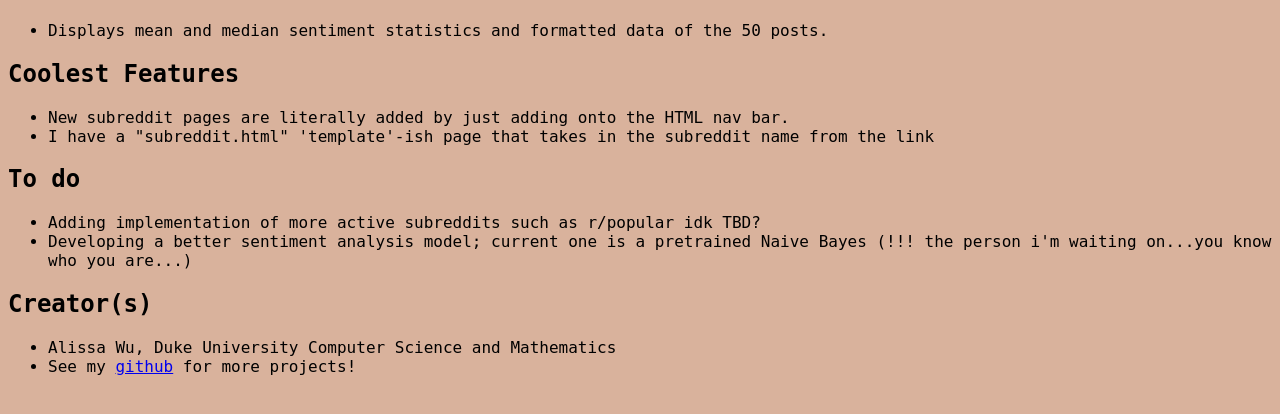
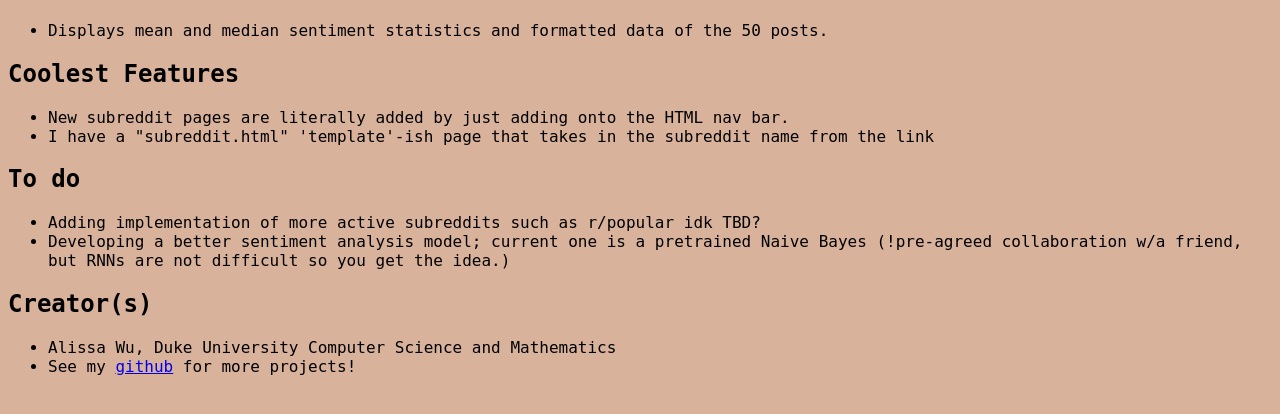
Before and after one commit to alissawu/realtime-reddit-sentiments, a Flask app: page / in a window 1280 px wide. Shown: the part 228-642 px from the top of the page. Run offline with Flask 3, Linux system fonts and the light colour scheme.

Commit message:
index update

```diff
--- a/templates/index.html
+++ b/templates/index.html
@@ -30,7 +30,7 @@
             <h2>To do</h2>
             <ul>
                 <li>Adding implementation of more active subreddits such as r/popular idk TBD?</li>
-                <li>Developing a better sentiment analysis model; current one is a pretrained Naive Bayes (!!! the person i'm waiting on...you know who you are...)</li>
+                <li>Developing a better sentiment analysis model; current one is a pretrained Naive Bayes (!pre-agreed collaboration w/a friend, but RNNs are not difficult so you get the idea.)</li>
             </ul>
             <h2>Creator(s)</h2>
             <ul>
```
